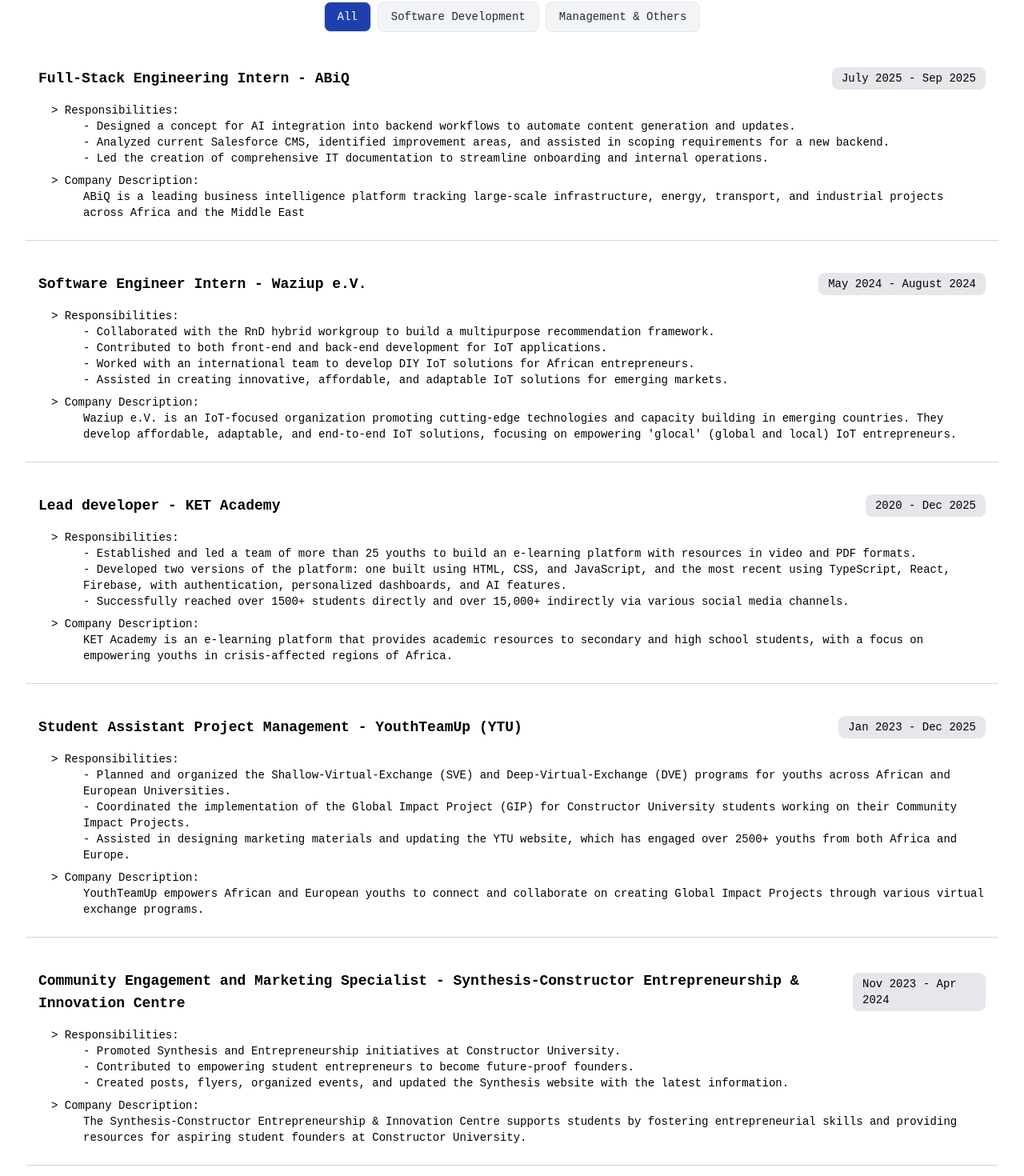
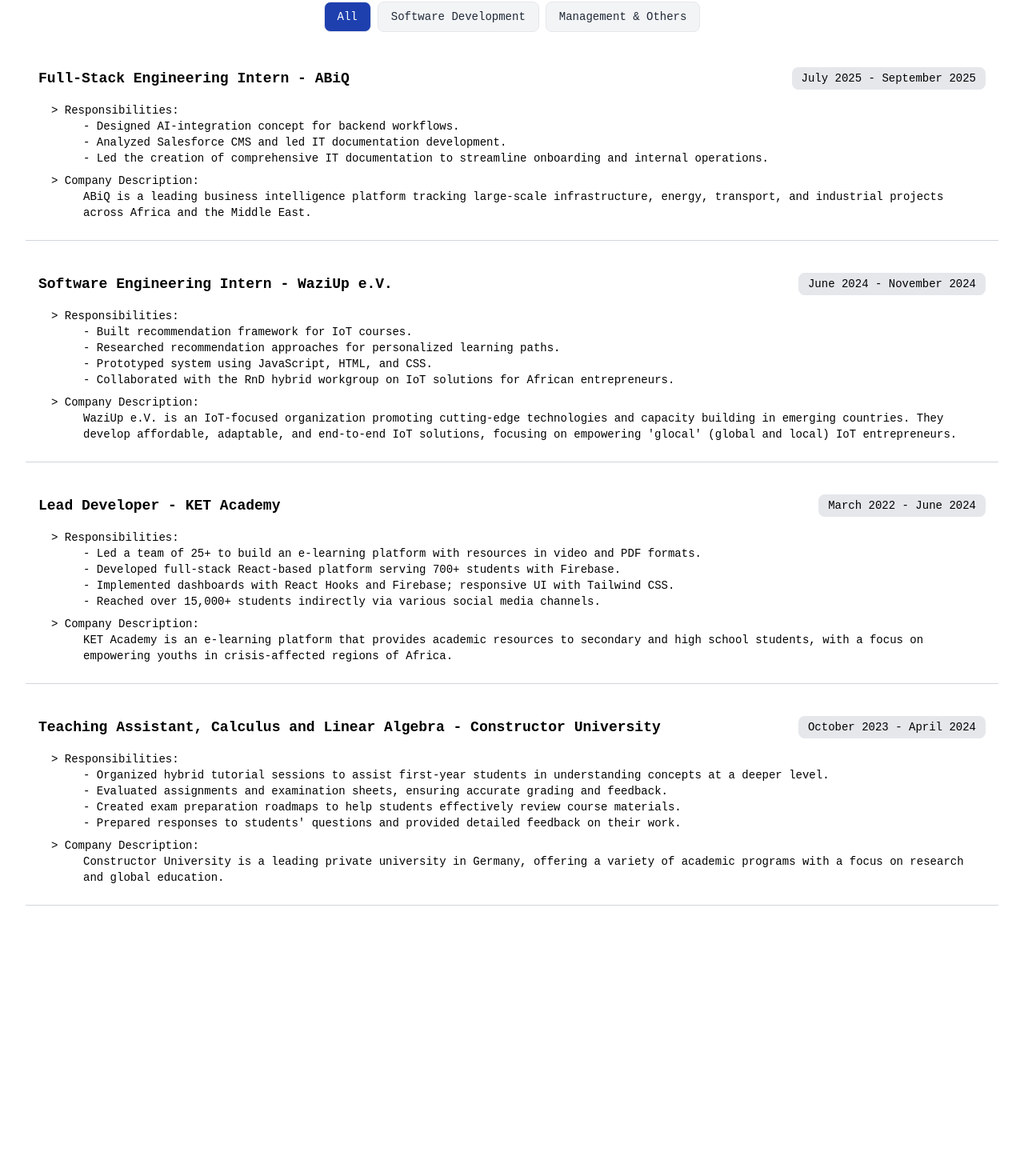
Before and after one commit to 9117KET/my-portfolio, a React (Vite) app: page /experience in a window 1280 px wide. Shown: the part 366-1836 px from the top of the page at 80% size. After the commit the page ends 1530 px from the top, so only its background shows below. Built offline with nearby package versions, Linux system fonts and the light colour scheme.

Commit message:
updated the portfolio as of 1/31/2026

```diff
--- a/src/components/AboutMe.tsx
+++ b/src/components/AboutMe.tsx
@@ -25,6 +25,9 @@
           <h2 className="text-sm sm:text-xl md:text-2xl mt-2">
             Tech and an AI Enthusiast
           </h2>
+          <p className="text-xs sm:text-sm text-gray-500 dark:text-gray-400 mt-1">
+            Bremen, Germany
+          </p>
           {/* Introduction list */}
           <ul className="list-disc pl-5 text-xs sm:text-sm mt-4 font-mono">
             <li>
--- a/src/data/constants.ts
+++ b/src/data/constants.ts
@@ -15,23 +15,17 @@
 export const thesisLink =
   "https://drive.google.com/file/d/1RbUxhTiJ97A8l2tMcTKArqXo3gOVbBuD/view?usp=sharing";
 
-// Descriptions of types of builds the portfolio owner can perform
+// Descriptions of types of builds the portfolio owner can perform (resume-aligned)
 export const builds = [
-  "KET Academy (An e-learning platform for secondary and high school students in Cameroon)",
-  "AI Chatbot",
-  "AI Flashcards",
-  "Expense Tracker",
-  "AI Customer Support",
-  "My portfolio websites",
-  "Rate my Professor RAG App",
-  "Inventory management system",
-  "IoT recommendation framework",
-  "Sustainable Shopping Assistant",
-  "BMW Group Hackathon on Causal ML",
-  "AWS Bedrock RAG Document Query Platform",
-  "Brain Tumor Classification with Neural Network",
-  "AI-powered Churn Prediction for a bank customer",
-  "Pentagon-A real time image generation web app with natural language",
+  "IR-AI / InfraRaderAI (Business Intelligence, LangChain, LangGraph, Neo4j)",
+  "AWS Bedrock Knowledge Base (Generative AI, RAG) -------------------------",
+  "Rate My Professor (Full-Stack, RAG)--------------------------------------",
+  "IoT Course Recommendation Framework--------------------------------------",
+  "BMW Hackathon (Causal Machine Learning)----------------------------------",
+  "KET Academy (e-learning platform for secondary and high school students)-",
+  "AI Chatbot, AI Flashcards, Expense Tracker, AI Customer Support----------",
+  "My portfolio websites----------------------------------------------------",
+  "Brain Tumor Classification, Bank Churn Prediction, Image Generation------",
 ];
 
 // Hobbies
@@ -44,36 +38,37 @@
   "Learning how to play the Piano",
 ];
 
-// Skills with years of experience
+// Skills (resume-aligned: Languages, Frameworks, AI/LLM, Tools)
 export const skills = [
-  { name: "JavaScript", years: 5 },
-  { name: "HTML", years: 5 },
-  { name: "CSS", years: 5 },
+  { name: "JavaScript", years: 4 },
+  { name: "TypeScript", years: 3 },
   { name: "Python", years: 3 },
+  { name: "C/C++", years: 2 },
+  { name: "SQL", years: 3 },
+  { name: "HTML/CSS", years: 5 },
   { name: "React", years: 3 },
   { name: "Next.js", years: 3 },
-  { name: "TypeScript", years: 2 },
-  { name: "Node.js", years: 2 },
-  { name: "Express", years: 2 },
-  { name: "MongoDB", years: 2 },
-  { name: "PostgreSQL", years: 2 },
-  { name: "MySQL", years: 2 },
-  { name: "Tailwind CSS", years: 2 },
-  { name: "Material-UI", years: 2 },
-  { name: "Prisma", years: 2 },
-  { name: "Firebase", years: 2 },
-  { name: "OpenAI API", years: 2 },
-  { name: "Pinecone", years: 2 },
+  { name: "Node.js", years: 3 },
+  { name: "FastAPI", years: 2 },
+  { name: "Flask", years: 2 },
   { name: "TensorFlow", years: 2 },
-  { name: "Keras", years: 2 },
-  { name: "Pandas", years: 2 },
-  { name: "Scikit-learn", years: 2 },
-  { name: "Java", years: 2 },
-  { name: "Spring Boot", years: 2 },
+  { name: "scikit-learn", years: 2 },
+  { name: "pandas", years: 2 },
+  { name: "NumPy", years: 2 },
   { name: "LangChain", years: 2 },
+  { name: "LangGraph", years: 2 },
+  { name: "Neo4j", years: 1 },
+  { name: "RAG", years: 2 },
+  { name: "Git", years: 4 },
+  { name: "Docker", years: 2 },
+  { name: "Firebase", years: 3 },
+  { name: "GCP", years: 1 },
+  { name: "AWS", years: 2 },
+  { name: "Vercel", years: 2 },
+  { name: "Salesforce CMS", years: 1 },
 ];
 
-// Contact information
+// Contact information (resume-aligned)
 export const contacts = [
   {
     id: "github",
@@ -87,13 +82,13 @@
     link: "https://www.linkedin.com/in/kinlo-ephriam-tangiri-a70113218/",
     target: "_blank",
   },
+  {
+    id: "website",
+    name: "Website",
+    link: "https://kinloephraim.com",
+    target: "_blank",
+  },
   { id: "x", name: "X", link: "https://x.com/KinloEphriam", target: "_blank" },
-  // {
-  //   id: "leetcode",
-  //   name: "LeetCode",
-  //   link: "https://leetcode.com/u/kinlotangiri911/",
-  //   target: "_blank",
-  // },
   {
     id: "email",
     name: "Email",
--- a/src/data/events.ts
+++ b/src/data/events.ts
@@ -38,6 +38,37 @@
  * - Applications section connects learning to practical use
  */
 export const events: Event[] = [
+  {
+    id: "bmw-hackathon-causal-ml",
+    title: "My First Hackathon Experience with BMW Group",
+    date: "September 2024",
+    eventType: "In-Person",
+    organizer: "BMW Group",
+    location: "Constructor University",
+    technologies: [
+      "Causal Machine Learning",
+      "Prescriptive Analytics",
+      "DoWhy",
+      "CausalLearn",
+      "Python",
+      "Pandas",
+      "Scikit-learn",
+      "Data Visualization",
+      "Dashboard",
+    ],
+    keyTakeaways: [
+      "The challenge centered on Causal ML and Prescriptive Analytics, using 44,818 training and 376 testing data points from a real BMW dataset from the Dingolfing production center.",
+      "We built a Causal ML model using DoWhy or CausalLearn to predict whether a car part would be OK or NOK (Not OK) after processing through over 370 sensors.",
+      "We documented data cleaning, fine-tuning, and model training; provided prescriptive recommendations to increase OK outcomes and reduce NOK; and created a clear dashboard to visualize the solution.",
+      "Working as a team (Mohamed Goda Ebrahim, Nuraly Astanakulov, Fortune Atiba) was challenging yet rewarding—three days of brainstorming approaches and solutions, including outside formal hackathon hours.",
+      "First hackathon experience highlighted the value of time-boxed problem-solving, real industrial data, and cross-functional collaboration.",
+    ],
+    applications:
+      "Causal ML and prescriptive analytics apply directly to manufacturing quality, supply chain, and operations: root-cause analysis for defects, sensor-driven predictions, and dashboards for decision-makers. Skills in DoWhy/CausalLearn transfer to any domain with observational data and interventions (e.g., marketing, healthcare, policy).",
+    experience:
+      "This was my very first hackathon. BMW Group hosted an exclusive three-day hackathon for Constructor University students, focusing on Causal Machine Learning. We worked with a real BMW dataset from the Dingolfing production center—44,818 training and 376 testing data points—and were tasked with building a Causal ML model using DoWhy or CausalLearn to predict whether a car part would be OK or NOK after being processed through over 370 sensors. We had to document our data cleaning, fine-tuning, and model training, provide prescriptive recommendations to increase OK outcomes or reduce NOK, and create a clear dashboard to visualize our solution. Building this as a team with Mohamed Goda Ebrahim, Nuraly Astanakulov, and Fortune Atiba was challenging yet awesome; for three days we brainstormed different approaches and solutions, even during non-hackathon periods. It was an intense but valuable learning experience.",
+    link: "https://www.linkedin.com/posts/kinlo-ephriam-tangiri-a70113218_causal-machine-learning-activity-7269276878039834626-CKdF/",
+  },
   {
     id: "neo4j-knowledge-graphs-ai-webinar",
     title: "Building Trustworthy AI with Knowledge Graphs and Neo4j",
--- a/src/data/experience.ts
+++ b/src/data/experience.ts
@@ -1,92 +1,64 @@
-// Experience details for the portfolio
+// Experience details for the portfolio (aligned with resume)
 export const experience = [
   {
     id: "exp6",
     role: "Full-Stack Engineering Intern",
     company: "ABiQ",
-    location: "Remote",
-    duration: "July 2025 - Sep 2025",
+    location: "Remote, Dubai",
+    duration: "July 2025 - September 2025",
     category: "Software Development",
     responsibilities: [
-      "Designed a concept for AI integration into backend workflows to automate content generation and updates.",
-      "Analyzed current Salesforce CMS, identified improvement areas, and assisted in scoping requirements for a new backend.",
+      "Designed AI-integration concept for backend workflows.",
+      "Analyzed Salesforce CMS and led IT documentation development.",
       "Led the creation of comprehensive IT documentation to streamline onboarding and internal operations.",
     ],
     companyDescription:
-      "ABiQ is a leading business intelligence platform tracking large-scale infrastructure, energy, transport, and industrial projects across Africa and the Middle East",
+      "ABiQ is a leading business intelligence platform tracking large-scale infrastructure, energy, transport, and industrial projects across Africa and the Middle East.",
   },
   {
     id: "exp1",
-    role: "Software Engineer Intern",
-    company: "Waziup e.V.",
-    duration: "May 2024 - August 2024",
+    role: "Software Engineering Intern",
+    company: "WaziUp e.V.",
+    location: "Dresden, Germany",
+    duration: "June 2024 - November 2024",
     category: "Software Development",
     responsibilities: [
-      "Collaborated with the RnD hybrid workgroup to build a multipurpose recommendation framework.",
-      "Contributed to both front-end and back-end development for IoT applications.",
-      "Worked with an international team to develop DIY IoT solutions for African entrepreneurs.",
-      "Assisted in creating innovative, affordable, and adaptable IoT solutions for emerging markets.",
+      "Built recommendation framework for IoT courses.",
+      "Researched recommendation approaches for personalized learning paths.",
+      "Prototyped system using JavaScript, HTML, and CSS.",
+      "Collaborated with the RnD hybrid workgroup on IoT solutions for African entrepreneurs.",
     ],
     companyDescription:
-      "Waziup e.V. is an IoT-focused organization promoting cutting-edge technologies and capacity building in emerging countries. They develop affordable, adaptable, and end-to-end IoT solutions, focusing on empowering 'glocal' (global and local) IoT entrepreneurs.",
+      "WaziUp e.V. is an IoT-focused organization promoting cutting-edge technologies and capacity building in emerging countries. They develop affordable, adaptable, and end-to-end IoT solutions, focusing on empowering 'glocal' (global and local) IoT entrepreneurs.",
   },
   {
     id: "exp4",
-    role: "Lead developer",
+    role: "Lead Developer",
     company: "KET Academy",
     location: "Yaoundé, Cameroon",
-    duration: "2020 - Dec 2025",
+    duration: "March 2022 - June 2024",
     category: "Software Development",
     responsibilities: [
-      "Established and led a team of more than 25 youths to build an e-learning platform with resources in video and PDF formats.",
-      "Developed two versions of the platform: one built using HTML, CSS, and JavaScript, and the most recent using TypeScript, React, Firebase, with authentication, personalized dashboards, and AI features.",
-      "Successfully reached over 1500+ students directly and over 15,000+ indirectly via various social media channels.",
+      "Led a team of 25+ to build an e-learning platform with resources in video and PDF formats.",
+      "Developed full-stack React-based platform serving 700+ students with Firebase.",
+      "Implemented dashboards with React Hooks and Firebase; responsive UI with Tailwind CSS.",
+      "Reached over 15,000+ students indirectly via various social media channels.",
     ],
     companyDescription:
       "KET Academy is an e-learning platform that provides academic resources to secondary and high school students, with a focus on empowering youths in crisis-affected regions of Africa.",
   },
   {
-    id: "exp2",
-    role: "Student Assistant Project Management",
-    company: "YouthTeamUp (YTU)",
-    duration: "Jan 2023 - Dec 2025",
-    category: "Management & Others",
-    responsibilities: [
-      "Planned and organized the Shallow-Virtual-Exchange (SVE) and Deep-Virtual-Exchange (DVE) programs for youths across African and European Universities.",
-      "Coordinated the implementation of the Global Impact Project (GIP) for Constructor University students working on their Community Impact Projects.",
-      "Assisted in designing marketing materials and updating the YTU website, which has engaged over 2500+ youths from both Africa and Europe.",
-    ],
-    companyDescription:
-      "YouthTeamUp empowers African and European youths to connect and collaborate on creating Global Impact Projects through various virtual exchange programs.",
-  },
-  {
-    id: "exp3",
-    role: "Community Engagement and Marketing Specialist",
-    company: "Synthesis-Constructor Entrepreneurship & Innovation Centre",
-    location: "Bremen, Germany",
-    duration: "Nov 2023 - Apr 2024",
-    category: "Management & Others",
-    responsibilities: [
-      "Promoted Synthesis and Entrepreneurship initiatives at Constructor University.",
-      "Contributed to empowering student entrepreneurs to become future-proof founders.",
-      "Created posts, flyers, organized events, and updated the Synthesis website with the latest information.",
-    ],
-    companyDescription:
-      "The Synthesis-Constructor Entrepreneurship & Innovation Centre supports students by fostering entrepreneurial skills and providing resources for aspiring student founders at Constructor University.",
-  },
-  {
     id: "exp5",
-    role: "Teaching Assistant (TA) - Calculus and Linear Algebra",
+    role: "Teaching Assistant, Calculus and Linear Algebra",
     company: "Constructor University",
     location: "Bremen, Germany",
-    duration: "Oct 2023 - Apr 2024",
-    category: "Management & Others",
+    duration: "October 2023 - April 2024",
+    category: "Education",
     responsibilities: [
-      "Organize tutorial sessions both online and in-person to assist first-year students in understanding concepts at a deeper level.",
-      "Prepare responses to students' questions and provide detailed feedback on their work.",
-      "Evaluate assignments and examination sheets, ensuring accurate grading and feedback.",
-      "Create a roadmap for exam preparation to help students effectively review course materials and perform well.",
-      "Brainstorm questions and problem-solving approaches with students to enhance their critical thinking skills.",
+      "Organized hybrid tutorial sessions to assist first-year students in understanding concepts at a deeper level.",
+      "Evaluated assignments and examination sheets, ensuring accurate grading and feedback.",
+      "Created exam preparation roadmaps to help students effectively review course materials.",
+      "Prepared responses to students' questions and provided detailed feedback on their work.",
     ],
     companyDescription:
       "Constructor University is a leading private university in Germany, offering a variety of academic programs with a focus on research and global education.",
```
Also changed, not shown: src/data/misc.ts (+13 -6 lines), src/data/projects.ts (+38 -6 lines).
